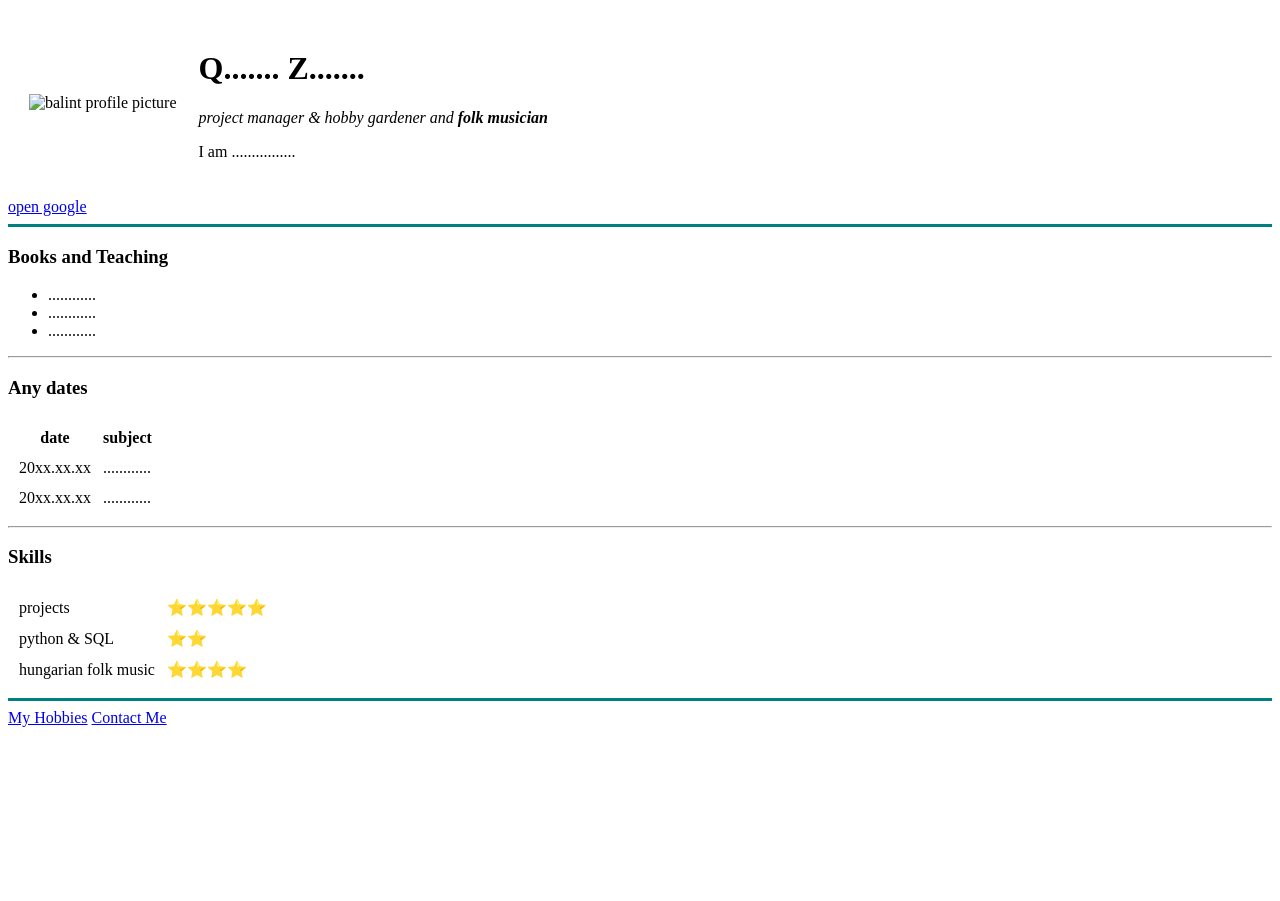
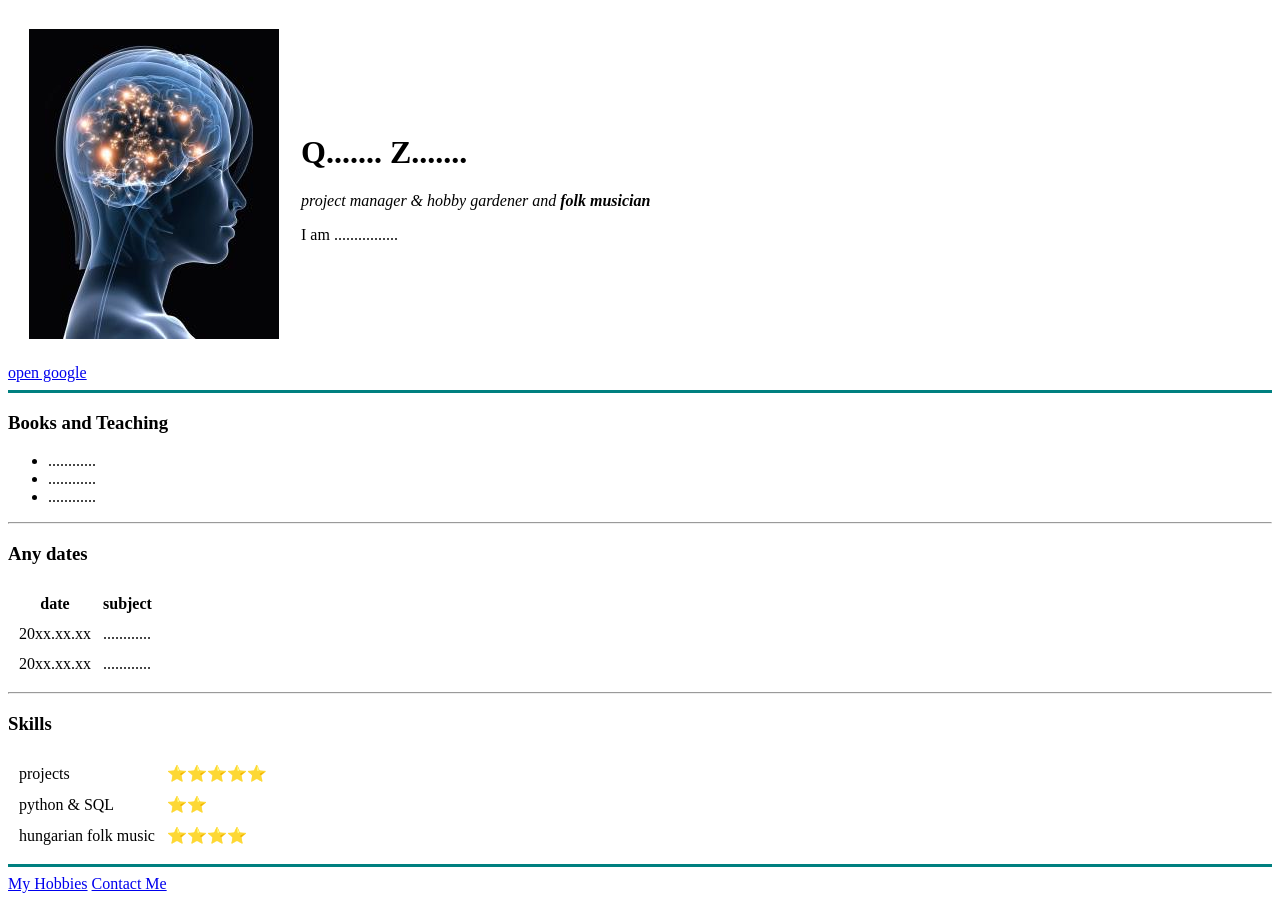
Before and after one commit to quazador/cv, a plain HTML site: page index.html in a window 1280 px wide. Before the commit the page ends 800 px from the top, so only its background shows below. Drawn offline with Linux system fonts and the light colour scheme.

Commit message:
Update index.html

```diff
--- a/index.html
+++ b/index.html
@@ -15,7 +15,7 @@
     <table cellspacing="20">
         <tr>
             <td>
-                <img src="./image/image.jpg" alt="balint profile picture">
+                <img src="image.jpg" alt="profile picture">
             </td>
             <td>
                 <h1>Q....... Z.......</h1>
```
